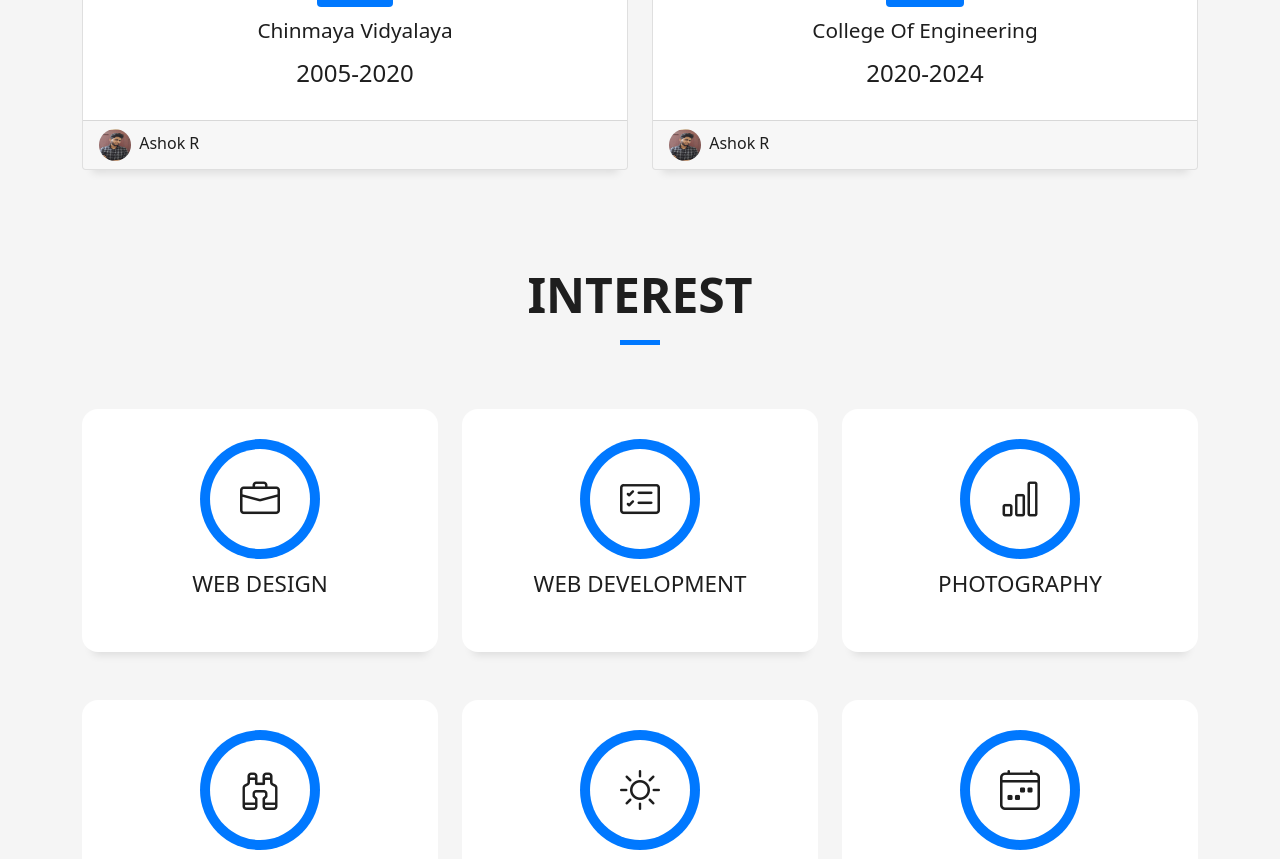
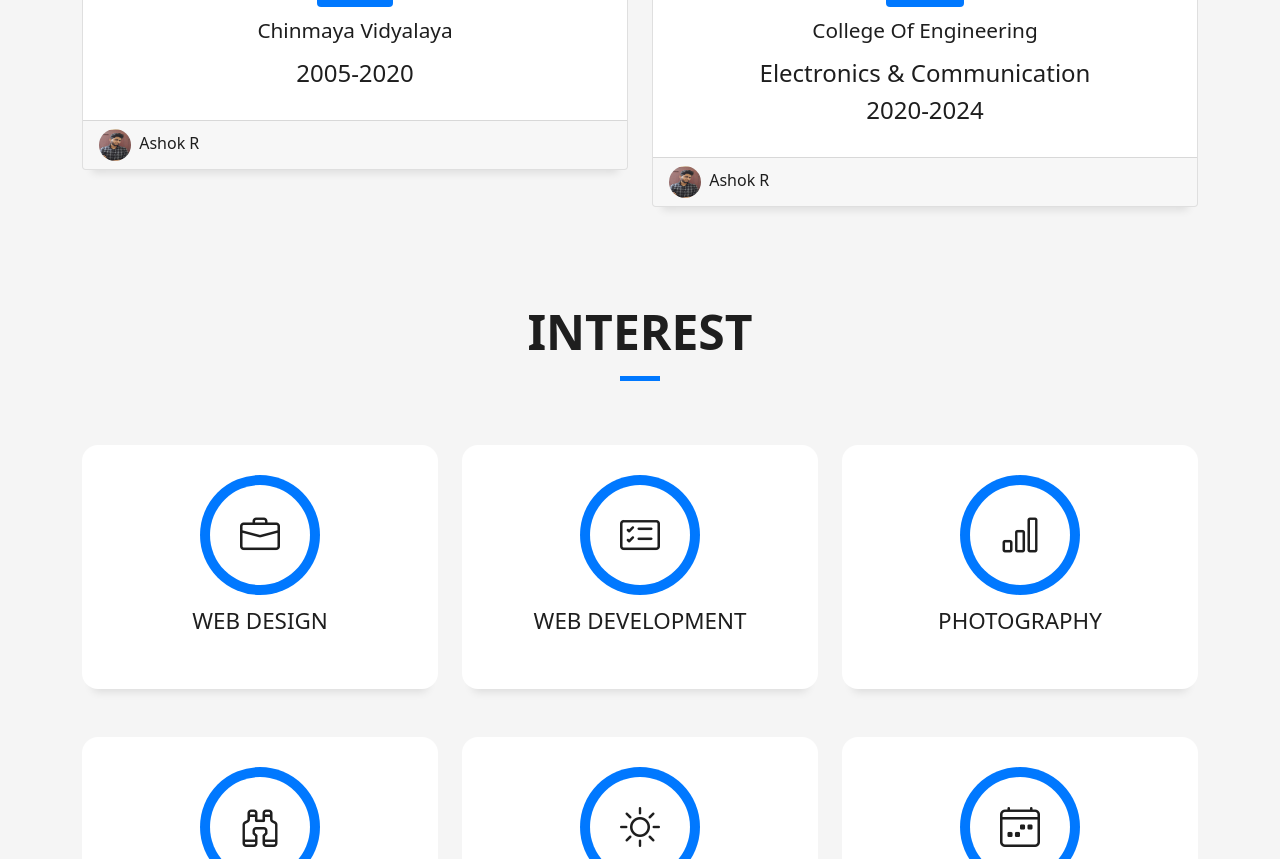
Before and after one commit to Ashokkannan123/DevFolio, a plain HTML site: page index.html in a window 1280 px wide. Shown: the part 2111-2970 px from the top of the page. Drawn offline with Linux system fonts and the light colour scheme.

Commit message:
Update index.html

```diff
--- a/index.html
+++ b/index.html
@@ -197,6 +197,7 @@
                     </div>
                     <h3 class="card-title text-center"><a href="blog-single.html">College Of Engineering </a></h3>
                     <p class="card-description">
+                    <h4 class="text-center">Electronics & Communication</h4>
                       <h4 class="text-center">2020-2024</h4>
                     </p>
                   </div>
```
